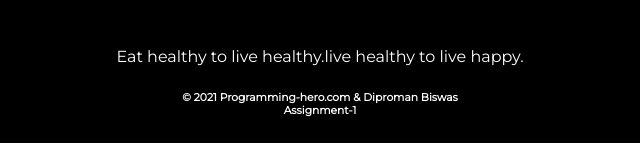
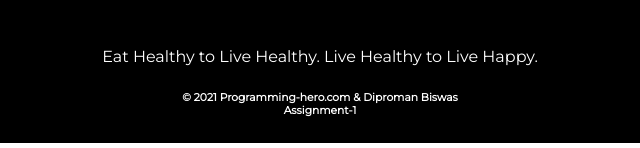
Before and after one commit to iTheProMan/assignment1, a plain HTML site: page index.html in a window 1280 px wide. Shown: the part 3585-3733 px from the top of the page, 320-960 px from the left. Drawn offline with Linux system fonts and the light colour scheme.

Commit message:
Final Commit

```diff
--- a/index.html
+++ b/index.html
@@ -180,7 +180,7 @@
       <h4>
         <span class="blue1">Food</span> <span class="gray1"> Network</span>
       </h4>
-      <p>Eat healthy to live healthy.live healthy to live happy.</p>
+      <p>Eat Healthy to Live Healthy. Live Healthy to Live Happy.</p>
       <h6>
         © 2021 Programming-hero.com & Diproman Biswas <br />
         Assignment-1
```
